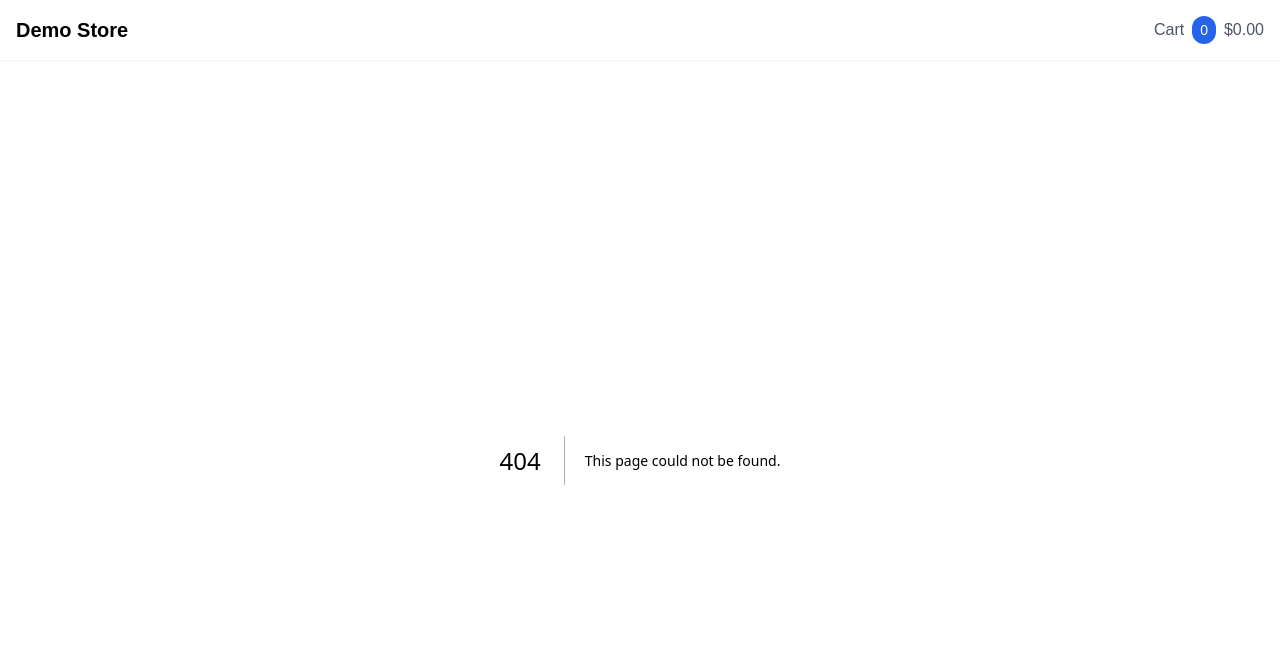
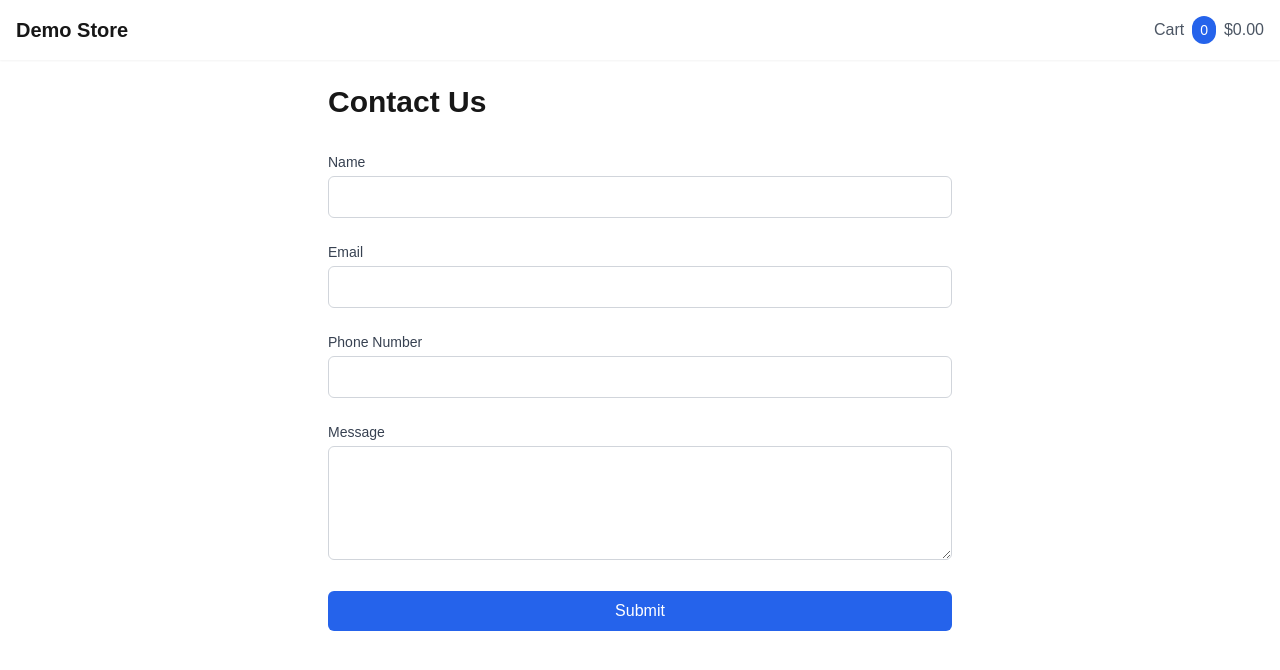
Before and after one commit to dustinsgoodman/demystifying-rsc-demo, a Next.js app: page /contact-us in a window 1280 px wide. Before the commit this address had no page. Shown: the top 670 px of the page. Built offline with nearby package versions, Linux system fonts and the light colour scheme.

Commit message:
add ContactUs server action example

```diff
--- /dev/null
+++ b/app/contact-us/ContactForm.client.tsx
@@ -0,0 +1,150 @@
+"use client";
+
+import { useActionState } from "react";
+import cn from "classnames";
+import { ContactFormState } from "./types";
+
+const initialState = {
+  success: false,
+  error: undefined,
+  fields: {
+    name: "",
+    email: "",
+    phone: "",
+    message: "",
+  },
+};
+
+export function ContactForm({
+  handleSubmit,
+}: {
+  handleSubmit: (
+    prevState: ContactFormState,
+    data: FormData
+  ) => Promise<ContactFormState>;
+}) {
+  const [state, formAction] = useActionState(handleSubmit, initialState);
+
+  return (
+    <form action={formAction} className="space-y-6" noValidate>
+      {state.error?.formErrors &&
+        state.error.formErrors.map((err) => (
+          <p className="text-red-500" key={err}>
+            {err}
+          </p>
+        ))}
+      <div>
+        <label
+          htmlFor="name"
+          className="block text-sm font-medium text-gray-700 mb-1"
+        >
+          Name
+        </label>
+        <input
+          type="text"
+          id="name"
+          name="name"
+          required
+          className={cn(
+            "w-full px-4 py-2 border border-gray-300 rounded-md focus:ring-2 focus:ring-blue-500 focus:border-blue-500",
+            {
+              "border-red-500": state.error?.fieldErrors.name,
+            }
+          )}
+          defaultValue={state.fields.name}
+        />
+        <FieldErrorsMessage errors={state.error?.fieldErrors.name} />
+      </div>
+
+      <div>
+        <label
+          htmlFor="email"
+          className="block text-sm font-medium text-gray-700 mb-1"
+        >
+          Email
+        </label>
+        <input
+          type="email"
+          id="email"
+          name="email"
+          required
+          className={cn(
+            "w-full px-4 py-2 border border-gray-300 rounded-md focus:ring-2 focus:ring-blue-500 focus:border-blue-500",
+            {
+              "border-red-500": state.error?.fieldErrors.email,
+            }
+          )}
+          defaultValue={state.fields.email}
+        />
+        <FieldErrorsMessage errors={state.error?.fieldErrors.email} />
+      </div>
+
+      <div>
+        <label
+          htmlFor="phone"
+          className="block text-sm font-medium text-gray-700 mb-1"
+        >
+          Phone Number
+        </label>
+        <input
+          type="tel"
+          id="phone"
+          name="phone"
+          required
+          className={cn(
+            "w-full px-4 py-2 border border-gray-300 rounded-md focus:ring-2 focus:ring-blue-500 focus:border-blue-500",
+            {
+              "border-red-500": state.error?.fieldErrors.phone,
+            }
+          )}
+          defaultValue={state.fields.phone}
+        />
+        <FieldErrorsMessage errors={state.error?.fieldErrors.phone} />
+      </div>
+
+      <div>
+        <label
+          htmlFor="message"
+          className="block text-sm font-medium text-gray-700 mb-1"
+        >
+          Message
+        </label>
+        <textarea
+          id="message"
+          name="message"
+          required
+          rows={4}
+          className={cn(
+            "w-full px-4 py-2 border border-gray-300 rounded-md focus:ring-2 focus:ring-blue-500 focus:border-blue-500",
+            {
+              "border-red-500": state.error?.fieldErrors.message,
+            }
+          )}
+          defaultValue={state.fields.message}
+        />
+        <FieldErrorsMessage errors={state.error?.fieldErrors.message} />
+      </div>
+
+      <button
+        type="submit"
+        className="w-full bg-blue-600 text-white py-2 px-4 rounded-md hover:bg-blue-700 focus:outline-none focus:ring-2 focus:ring-blue-500 focus:ring-offset-2 transition-colors"
+      >
+        Submit
+      </button>
+    </form>
+  );
+}
+
+function FieldErrorsMessage({ errors = [] }: { errors?: string[] }) {
+  if (!errors.length) return null;
+
+  return (
+    <>
+      {errors.map((err) => (
+        <p className="text-red-500" key={err}>
+          {err}
+        </p>
+      ))}
+    </>
+  );
+}
--- /dev/null
+++ b/app/contact-us/page.tsx
@@ -0,0 +1,44 @@
+import { contactFormSchema, ContactFormState } from "./types";
+import { ContactForm } from "./ContactForm.client";
+
+export default function ContactUsPage() {
+  async function submitContact(
+    prevState: ContactFormState,
+    formData: FormData
+  ): Promise<ContactFormState> {
+    "use server";
+
+    const data = {
+      name: (formData.get("name") as string) ?? "",
+      email: (formData.get("email") as string) ?? "",
+      phone: (formData.get("phone") as string) ?? "",
+      message: (formData.get("message") as string) ?? "",
+    };
+
+    const result = contactFormSchema.safeParse(data);
+
+    if (!result.success) {
+      return {
+        fields: { ...data },
+        success: false,
+        error: result.error.flatten(),
+      };
+    }
+
+    // Here you would typically send an email or save to database
+    console.log("Form submitted:", result.data);
+
+    return {
+      fields: { ...data },
+      success: true,
+      error: undefined,
+    };
+  }
+
+  return (
+    <div className="max-w-2xl mx-auto p-6">
+      <h1 className="text-3xl font-bold mb-8">Contact Us</h1>
+      <ContactForm handleSubmit={submitContact} />
+    </div>
+  );
+}
--- /dev/null
+++ b/app/contact-us/types.ts
@@ -0,0 +1,18 @@
+import { z, typeToFlattenedError } from "zod";
+
+export const contactFormSchema = z.object({
+  name: z.string().min(1, "Name must be at least 2 characters"),
+  email: z.string().email("Please enter a valid email"),
+  phone: z
+    .string()
+    .regex(/^\+?[\d\s-()]{10,}$/, "Please enter a valid phone number"),
+  message: z.string().min(10, "Message must be at least 10 characters"),
+});
+
+export type ContactFormData = z.infer<typeof contactFormSchema>;
+
+export type ContactFormState = {
+  success: boolean;
+  error?: typeToFlattenedError<ContactFormData>;
+  fields: ContactFormData;
+};
```
Also changed, not shown: package.json (+6 -4 lines), 1 other file (tests, documents, lock files or other folders).
